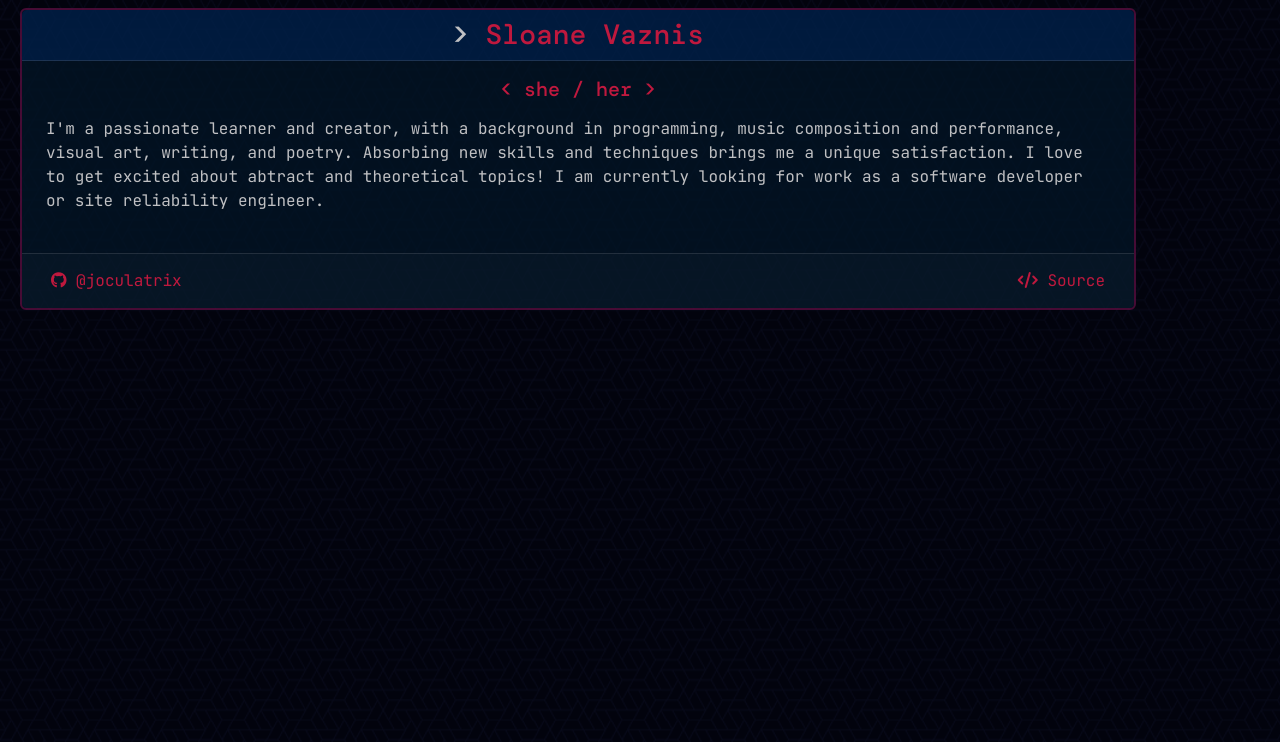
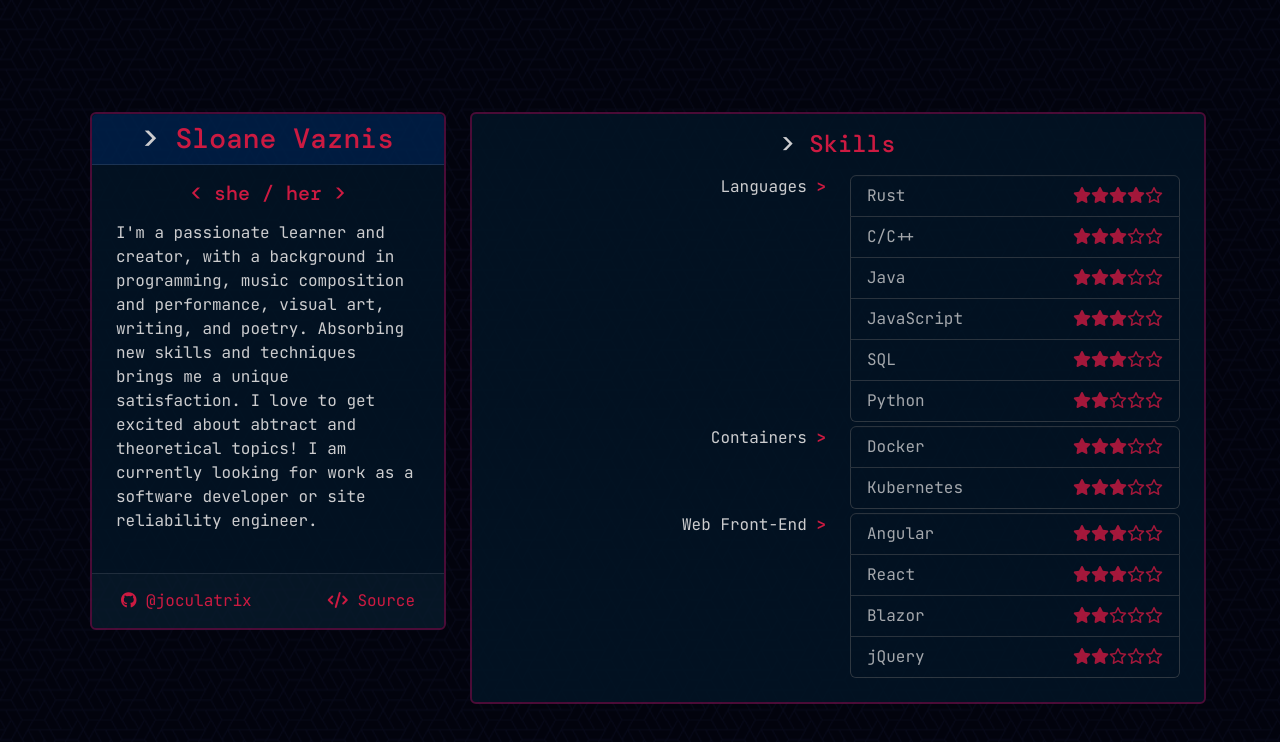
Before and after one commit to joculatrix/web_resume, an Angular app: page / in a window 1280 px wide. Shown: the top 742 px of the page. Built offline with nearby package versions, Linux system fonts and the light colour scheme; a web font is replaced by a local one.

Commit message:
Add `skills` section.

```diff
--- a/src/app/app.component.ts
+++ b/src/app/app.component.ts
@@ -1,14 +1,22 @@
 import { Component } from '@angular/core';
 
 import { AboutComponent } from './about.component';
+import { SkillsComponent } from "./skills.component";
 
 @Component({
     selector: 'app-root',
     standalone: true,
-    imports: [AboutComponent],
+    imports: [AboutComponent, SkillsComponent],
     template: `
-<div class='container m-2 justify-content-center'>
-    <about />
+<div class="container m-2 d-flex justify-content-center position-absolute top-50 start-50 translate-middle">
+    <div class="row">
+        <div class="col-4">
+            <about />
+        </div>
+        <div class="col-8">
+            <skillsList />
+        </div>
+    </div>
 </div>
 `,
 })
--- /dev/null
+++ b/src/app/skills.component.html
@@ -0,0 +1,33 @@
+<div class="card sv-bg-dark sv-border-accent">
+    <div class="card-body">
+        <h4 class="text-center">Skills</h4>
+        <div class="container p-2">
+            <div class="row row-cols-2 gy-1">
+                @for (skillCategory of skills; track $index) {
+                    <div class="col text-end">
+                        {{ skillCategory.name }} <span class="text-accent fw-bold">></span>
+                    </div>
+                    <div class="col">
+                        <div class="list-group sv-bg-dark">
+                            @for (skill of skillCategory.skills; track $index) {
+                                <a class="list-group-item list-group-item-action d-flex justify-content-between">
+                                    {{ skill.name }}
+                                    <span class="text-accent">
+                                        @for (i of [1,2,3,4,5]; track $index) {
+                                            @if (i <= skill.level) {
+                                                <i class="fa-solid fa-star"></i>
+                                            }
+                                            @else {
+                                                <i class="fa-regular fa-star"></i>
+                                            }
+                                        }
+                                    </span>
+                                </a>
+                            }
+                        </div>
+                    </div>
+                }
+            </div>
+        </div>
+    </div>
+</div>
--- /dev/null
+++ b/src/app/skills.component.ts
@@ -0,0 +1,13 @@
+import { Component } from '@angular/core';
+
+import { skills } from './skills';
+
+@Component({
+    selector: 'skillsList',
+    standalone: true,
+    imports: [],
+    templateUrl: './skills.component.html',
+})
+export class SkillsComponent {
+    skills = [...skills];
+}
--- /dev/null
+++ b/src/app/skills.ts
@@ -0,0 +1,39 @@
+export type Skill = {
+    name: string;
+    level: number;
+};
+
+export type SkillCategory = {
+    name: string;
+    skills: Skill[];
+};
+
+export const skills: ReadonlyArray<SkillCategory> = [
+    {
+        name: 'Languages',
+        skills: [
+            { name: 'Rust', level: 4 },
+            { name: 'C/C++', level: 3 },
+            { name: 'Java', level: 3 },
+            { name: 'JavaScript', level: 3 },
+            { name: 'SQL', level: 3 },
+            { name: 'Python', level: 2 },
+        ]
+    },
+    {
+        name: 'Containers',
+        skills: [
+            { name: 'Docker', level: 3 },
+            { name: 'Kubernetes', level: 3 },
+        ]
+    },
+    {
+        name: 'Web Front-End',
+        skills: [
+            { name: 'Angular', level: 3 },
+            { name: 'React', level: 3 },
+            { name: 'Blazor', level: 2 },
+            { name: 'jQuery', level: 2 },
+        ]
+    }
+]
--- a/src/styles.scss
+++ b/src/styles.scss
@@ -7,11 +7,11 @@ $palette:
     #00224D,
     #021526;
 
-/* ---------- FOR CARDS ---------- */
+/* ---------- CARDS ---------- */
 
 .sv-bg-dark {
     background-color: list.nth($palette, 5);
-    opacity: 75%;
+    opacity: 80%;
     color: #ffffff;
 }
 
@@ -21,6 +21,16 @@ $palette:
 
 .sv-header {
     color: list.nth($palette, 1);
+    background-color: list.nth($palette, 4);
+}
+
+/* ---------- LIST GROUPS ---------- */
+
+.list-group-item {
+    background-color: list.nth($palette, 5);
+    color: #ffffff;
+}
+.list-group-item:hover {
     background-color: list.nth($palette, 4);
 }
 
@@ -55,7 +65,7 @@ body {
 
 
 @for $i from 1 through 6 {
-    @if $i <= 3 {
+    @if $i <= 4 {
         h#{$i}::before{
             content: "> ";
             color: #ffffff;
```
